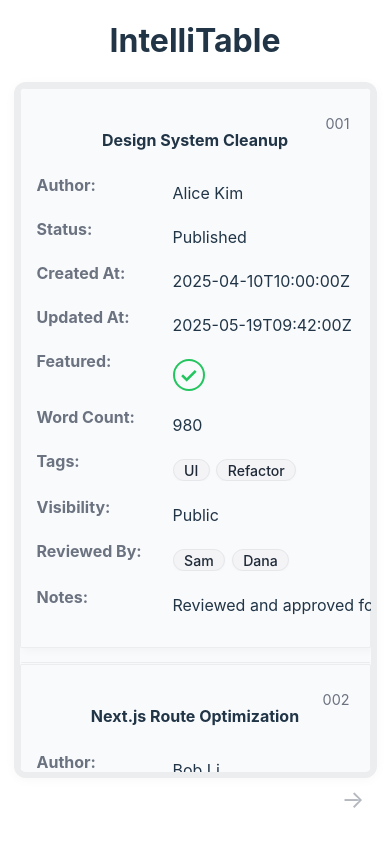
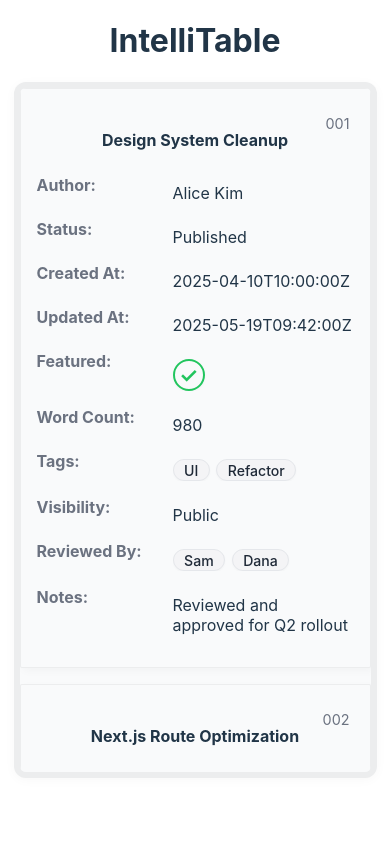
Before and after one commit to andrewvallejo/IntelliTable, a React (Vite) app: page / in a window 390 px wide. Built offline with nearby package versions, Linux system fonts and the light colour scheme.

Commit message:
Enhance table cell styles for better text handling and overflow management

```diff
--- a/src/components/Table/Table.module.css
+++ b/src/components/Table/Table.module.css
@@ -81,6 +81,7 @@
     border-radius: 2px;
     box-shadow: 3px 3px 9px var(--color-shadow);
     background-color: var(--color-surface);
+    overflow-x: hidden;
   }
 
   .card::before {
@@ -133,6 +134,7 @@
 
   .cardValue {
     flex: 1;
+    overflow-wrap: anywhere;
     word-break: break-word;
   }
 
--- a/src/components/Table/TableCell.module.css
+++ b/src/components/Table/TableCell.module.css
@@ -33,5 +33,7 @@
     max-width: 100%;
     padding-inline: 0.5rem;
     text-align: left;
+    white-space: normal;
+    max-height: none;
   }
 }
```
Also changed, not shown: src/App.css (added).
